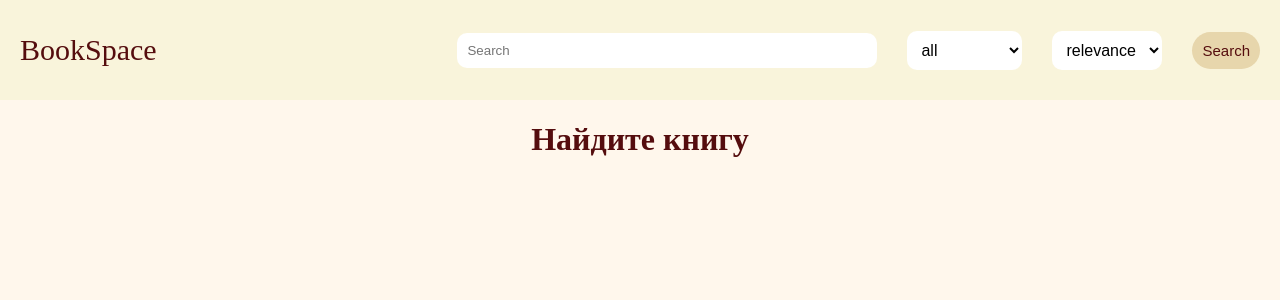
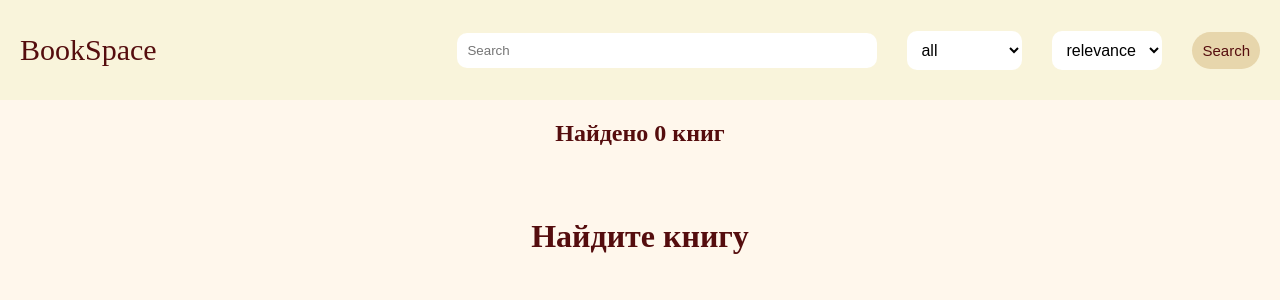
Before and after one commit to Vasilkrug/SearchBooks, a React (Create React App) app: page / in a window 1280 px wide. Shown: the top 300 px of the page. Built offline with nearby package versions, Linux system fonts and the light colour scheme.

Commit message:
add totalBooksCount

```diff
--- a/src/api/api.js
+++ b/src/api/api.js
@@ -4,9 +4,10 @@
     const url = `https://www.googleapis.com/books/v1/volumes?q=`;
     const orderBy = `orderBy=${sortSelect}`;
     const category = `%2Bsubject:${categorySelect}`;
+    const searchValue = `${value}%2Bintitle:${value}`;
 
     try {
-        const request = await fetch(`${url}${value}${category}&${orderBy}&maxResults=30&key=${key}`)
+        const request = await fetch(`${url}${searchValue}${category}&${orderBy}&maxResults=30&key=${key}`)
         return await request.json()
     } catch (e) {
         console.error(e)
--- a/src/components/bookCard/BookCard.css
+++ b/src/components/bookCard/BookCard.css
@@ -8,10 +8,15 @@
     padding: 10px;
     cursor: pointer;
 }
+
 .card-title {
     font-weight: 600;
 }
-.card-img img{
+.card-info p {
+    text-decoration: underline;
+}
+
+.card-img img {
     width: 100%;
     height: 250px;
 }
--- a/src/components/bookCard/BookCard.jsx
+++ b/src/components/bookCard/BookCard.jsx
@@ -2,7 +2,6 @@
 import './BookCard.css'
 
 const BookCard = ({img, categories, title, authors}) => {
-    console.log(img)
     return (
         <div className={'book-card'}>
             <div className={'card-img'}>
--- a/src/components/booksList/BooksList.css
+++ b/src/components/booksList/BooksList.css
@@ -4,3 +4,7 @@
     gap: 30px;
     flex-wrap: wrap;
 }
+.total-books {
+    flex: 0 1 100%;
+    text-align: center;
+}
--- a/src/components/booksList/BooksList.jsx
+++ b/src/components/booksList/BooksList.jsx
@@ -5,10 +5,14 @@
 
 const BooksList = () => {
     const books = useSelector(state => state.books.books)
+    const totalBooks = useSelector(state => state.books.totalBooks)
     const emptyImg = require('../../assets/images/emptyImg.jpg');
-
+    console.log(books)
     return (
         <main className={'book-list'}>
+            <div className={'total-books'}>
+                <h2>Найдено {totalBooks} книг</h2>
+            </div>
             {books.length ? books.map(book => {
                     return <BookCard
                         key={book.id}
--- a/src/components/serchForm/SearchForm..jsx
+++ b/src/components/serchForm/SearchForm..jsx
@@ -15,6 +15,7 @@
     const getData = async (e) => {
         e.preventDefault()
         const data = await fetchToApi(value, categorySelect, sortSelect)
+        dispatch({type:'TOTAL_BOOKS',payload:{count:data.totalItems}})
         dispatch({type: 'SEARCH_BOOKS', payload: {books: data.items || []}})
         clear()
     }
--- a/src/store/reducers/booksReducer/booksReducer.js
+++ b/src/store/reducers/booksReducer/booksReducer.js
@@ -1,10 +1,13 @@
 const initialState = {
     books: [],
+    totalBooks: 0,
 }
 export const BooksReducer = (state = initialState, action) => {
     switch (action.type) {
         case 'SEARCH_BOOKS':
-            return {...state, books: action.payload.books}
+            return {...state, books: action.payload.books};
+        case 'TOTAL_BOOKS':
+            return {...state, totalBooks: action.payload.count}
         default:
             return state;
     }
```
